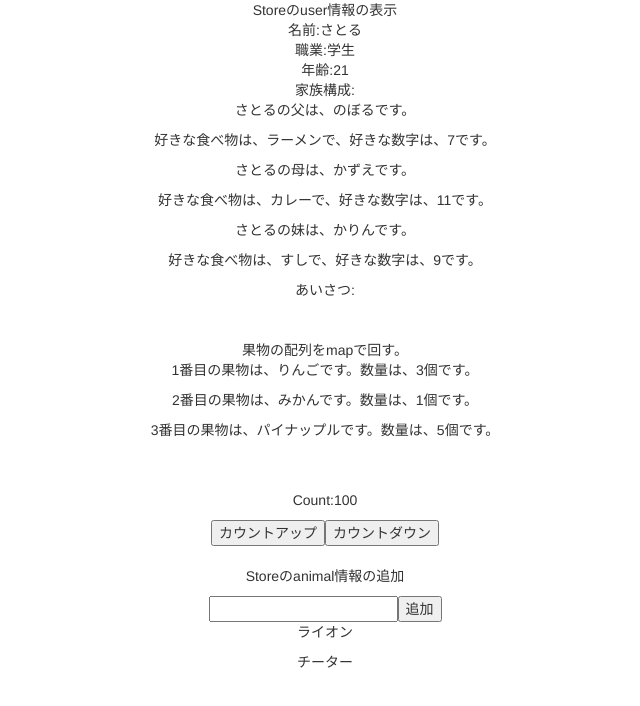
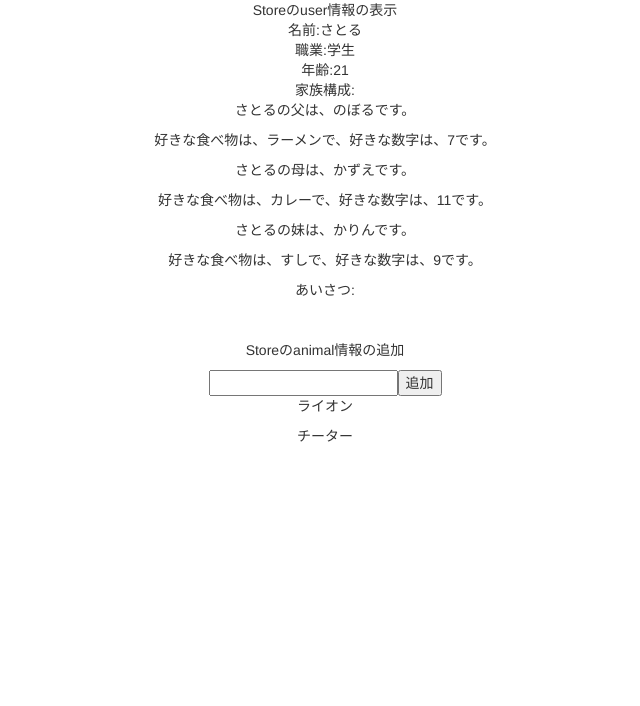
Before and after one commit to Onepiece2424/react-credit-, a React (Create React App) app: page / in a window 1280 px wide. Shown: the top 706 px of the page, without its empty margins (315-955 px from the left). Built offline with nearby package versions, Linux system fonts and the light colour scheme.

Commit message:
配列名の変更

```diff
--- a/src/components/ReduxLearn.jsx
+++ b/src/components/ReduxLearn.jsx
@@ -5,14 +5,10 @@ const ReduxLearn = (() => {
 
   // useSelector
   const user = useSelector((state) => state.userReducer.user)
-  const fruits = useSelector((state) => state.fruitReducer.fruits)
-  const count = useSelector((state) => state.countReducer.count)
   const animal = useSelector((state) => state.animalReducer.animal)
 
   // dispatch
   const dispatch = useDispatch();
-  const increase = () => {dispatch( {type: 'INCREASE_COUNT'}) }
-  const decrease = () => {dispatch( {type: 'DECREASE_COUNT'})}
 
   // state
   const [name, setName] = useState("");
@@ -42,7 +38,7 @@ const ReduxLearn = (() => {
       <div>職業:{user.job}</div>
       <div>年齢:{user.age}</div>
       <div>家族構成:
-        {user.familys.map((family) => {
+        {user.families.map((family) => {
           return (
             <>
               <p key={family.id}>{user.name}の{family.attribute}は、{family.name}です。</p>
@@ -52,19 +48,6 @@ const ReduxLearn = (() => {
         })}
       </div>
       <div>あいさつ:{user.greeting()}</div>
-      <br></br>
-      <br></br>
-      <div>果物の配列をmapで回す。</div>
-      <div>
-        {fruits.map((fruit) => {
-          return <p key={fruit.id}>{fruit.id}番目の果物は、{fruit.fruit_name}です。数量は、{fruit.quantity}個です。</p>
-        })}
-      </div>
-      <br></br>
-      <br></br>
-      <p>Count:{count}</p>
-      <button onClick={increase}>カウントアップ</button>
-      <button onClick={decrease}>カウントダウン</button>
       <br></br>
       <br></br>
       <p>Storeのanimal情報の追加</p>
--- a/src/stores/index.js
+++ b/src/stores/index.js
@@ -8,7 +8,7 @@ const initialState = {
     name: "さとる",
     job: "学生",
     age: 21,
-    familys: [
+    families: [
       { id: 1, attribute: "父", name: "のぼる", favorite_food: "ラーメン", favorite_number: 7 },
       { id: 2, attribute: "母", name: "かずえ", favorite_food: "カレー", favorite_number: 11 },
       { id: 3, attribute: "妹", name: "かりん", favorite_food: "すし", favorite_number: 9 },
@@ -29,11 +29,11 @@ const initialState = {
       color: "yellow"
     }
   ],
-  fruits: [
-    { id: 1, fruit_name: "りんご", fruit_color: "red", quantity: 3 },
-    { id: 2, fruit_name: "みかん", fruit_color: "orange", quantity: 1 },
-    { id: 3, fruit_name: "パイナップル", fruit_color: "yellow", quantity: 5 },
-  ]
+  // fruits: [
+  //   { id: 1, fruit_name: "りんご", fruit_color: "red", quantity: 3 },
+  //   { id: 2, fruit_name: "みかん", fruit_color: "orange", quantity: 1 },
+  //   { id: 3, fruit_name: "パイナップル", fruit_color: "yellow", quantity: 5 },
+  // ]
 };
 
 
@@ -42,20 +42,20 @@ const initialState = {
 //   form: reduxFormReducer,
 // });
 
-const countReducer = (state = initialState, action) => {
-  switch (action.type) {
-    case 'INCREASE_COUNT':
-      return {
-        count: state.count + 1,
-      };
-    case 'DECREASE_COUNT':
-      return {
-        count: state.count - 1,
-      };
-      default:
-        return state;
-  }
-};
+// const countReducer = (state = initialState, action) => {
+//   switch (action.type) {
+//     case 'INCREASE_COUNT':
+//       return {
+//         count: state.count + 1,
+//       };
+//     case 'DECREASE_COUNT':
+//       return {
+//         count: state.count - 1,
+//       };
+//       default:
+//         return state;
+//   }
+// };
 
 const userReducer = (state = initialState) => {
   return state
@@ -72,16 +72,16 @@ const animalReducer = (state = initialState, action) => {
   }
 };
 
-const fruitReducer = (state = initialState) => {
-  return state;
-}
+// const fruitReducer = (state = initialState) => {
+//   return state;
+// }
 
 // combineReducersの作成
 const reducer = combineReducers({
-  countReducer,
+  // countReducer,
   userReducer,
   animalReducer,
-  fruitReducer,
+  // fruitReducer,
   form: reduxFormReducer,
 })
 
@@ -90,7 +90,4 @@ const store = createStore(
   window.__REDUX_DEVTOOLS_EXTENSION__ && window.__REDUX_DEVTOOLS_EXTENSION__()
 );
 
-
-// console.log(store.getState());
-
 export default store;
```
